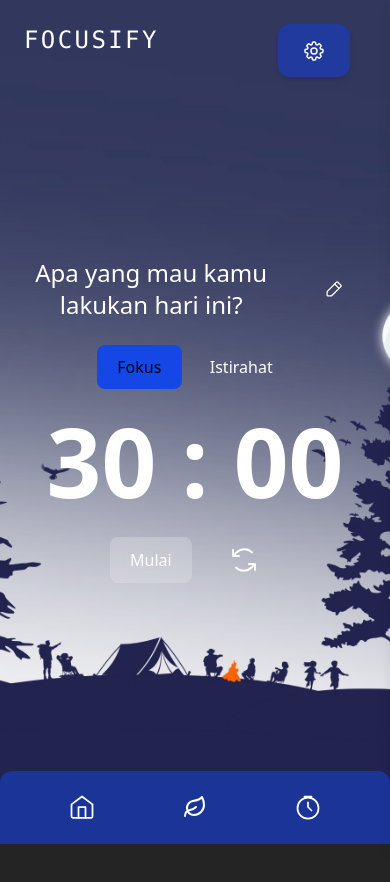
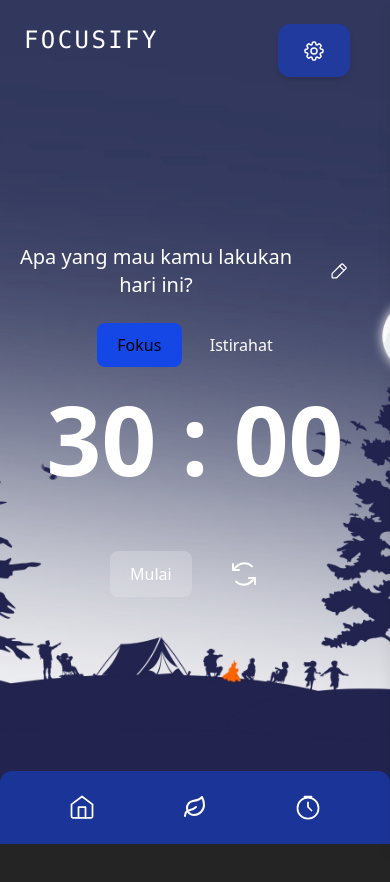
Before and after one commit to bgsprayogi/webfocusify, a React (Vite) app: page /timerpage in a window 390 px wide. Shown: the top 882 px of the page. Built offline with nearby package versions, Linux system fonts and the light colour scheme.

Commit message:
feat:sounds notif

```diff
--- a/src/pages/TimerPage.jsx
+++ b/src/pages/TimerPage.jsx
@@ -148,11 +148,11 @@ const TimerPage = () => {
                                 value={customTitle}
                                 onChange={(e) => setCustomTitle(e.target.value)}
                                 onBlur={() => setIsEditingTitle(false)}
-                                className="bg-transparent border-b border-white text-white placeholder-white text-center focus:outline-none"
+                                className="bg-transparent border-b border-white text-white  placeholder-white text-center focus:outline-none"
                                 autoFocus
                             />
                         ) : (
-                            <p className="text-2xl md:text-base flex items-center gap-2">
+                            <p className="text-xl md:text-base flex items-center gap-2">
                                 {customTitle}{' '}
                                 <button onClick={() => setIsEditingTitle(true)}>
                                     <PencilSimple size={20} />
@@ -178,7 +178,7 @@ const TimerPage = () => {
                     </div>
 
                     {/* Timer */}
-                    <h2 className="text-8xl md:text-9xl font-bold">{formatTime(timeLeft)}</h2>
+                    <h2 className="text-8xl md:text-9xl font-bold mb-15">{formatTime(timeLeft)}</h2>
 
                     {/* Control buttons */}
                     <div className="flex space-x-4 items-center">
```
